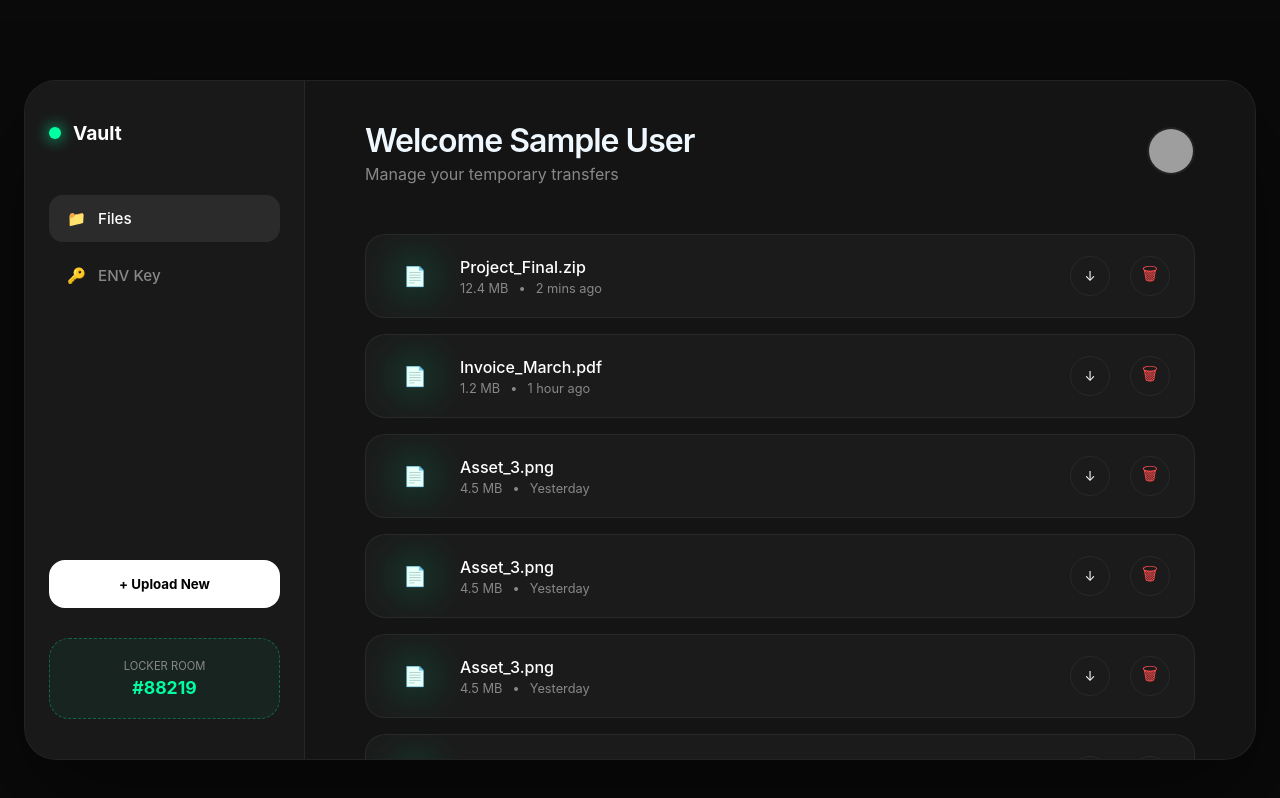
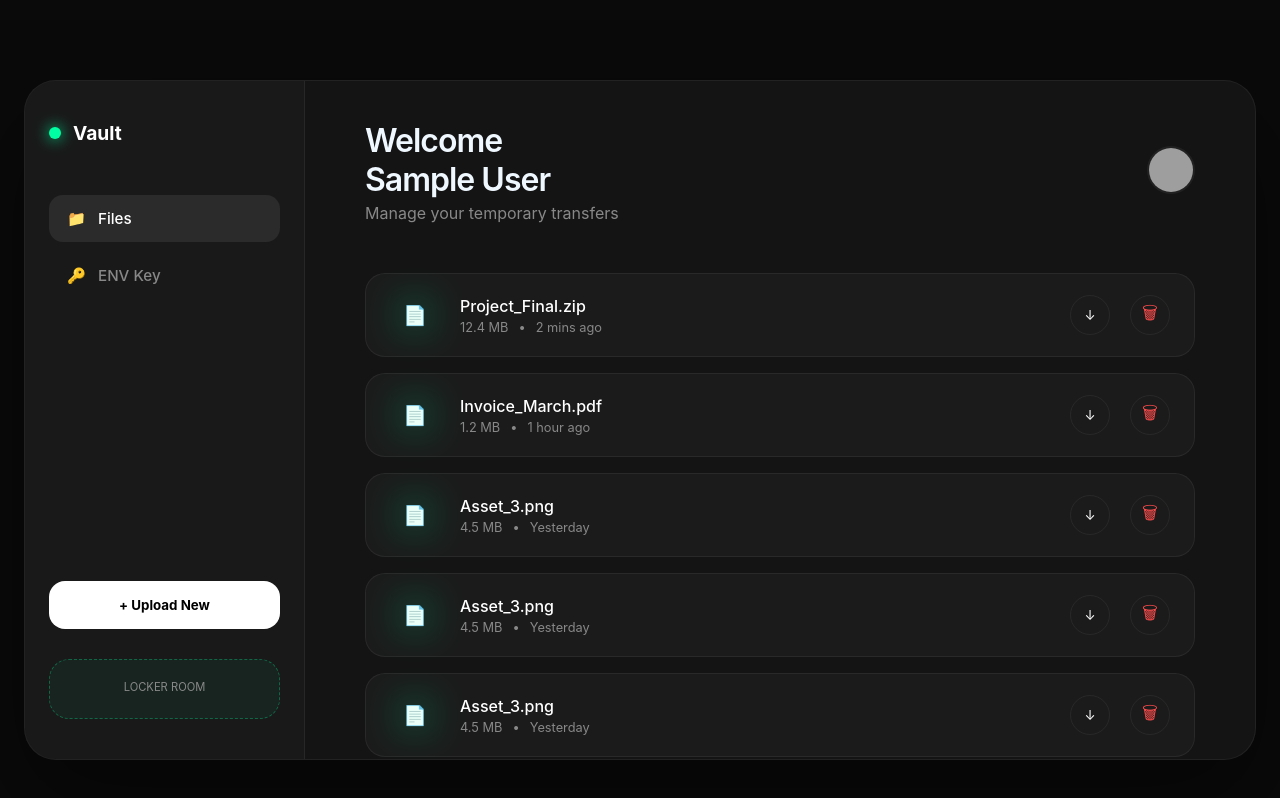
Before and after one commit to sridhantDalai/flashVault, a React (Vite) app: page /dashboard in a window 1280 px wide. Shown: the top 798 px of the page. Built offline with nearby package versions, Linux system fonts and the light colour scheme; sample sign-in values are in the browser's storage; grey boxes are pictures that could not be loaded.

Commit message:
dashboard

```diff
--- a/src/frontend/dashboard.jsx
+++ b/src/frontend/dashboard.jsx
@@ -62,7 +62,7 @@ const Dashboard = () => {
 
           <div className="locker-info">
              <p className="label">Locker Room</p>
-             <p className="id">#88219</p>
+             <p className="id">{user?.lockerRoom}</p>
           </div>
         </aside>
 
@@ -70,7 +70,7 @@ const Dashboard = () => {
         <main className="main-viewport">
           <header className="content-header">
             <div>
-              <h1>Welcome {user?.name}</h1>
+              <h1>Welcome<br/>{user?.name}</h1>
               <p className="subtitle">Manage your temporary transfers</p>
             </div>
             <div className="user-profile">
```
